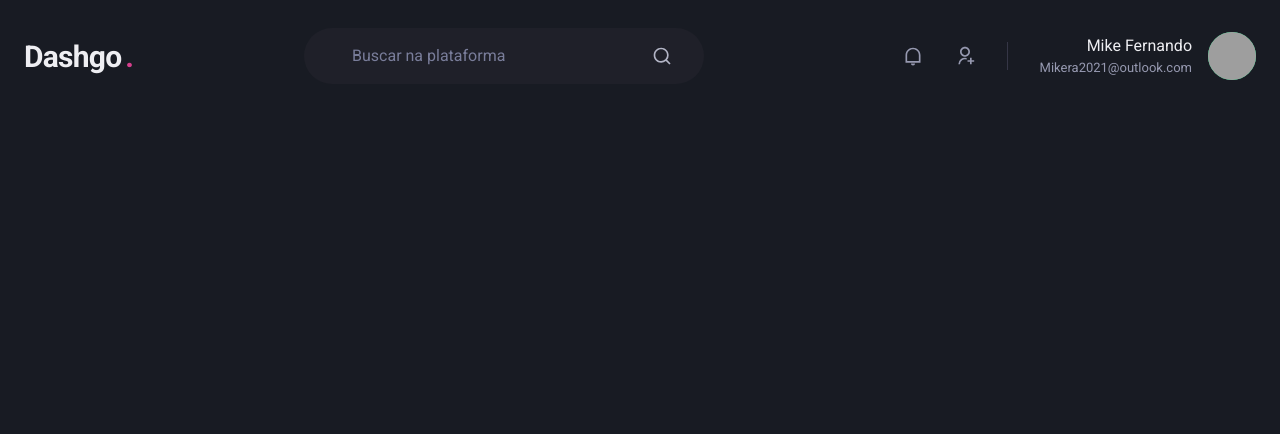
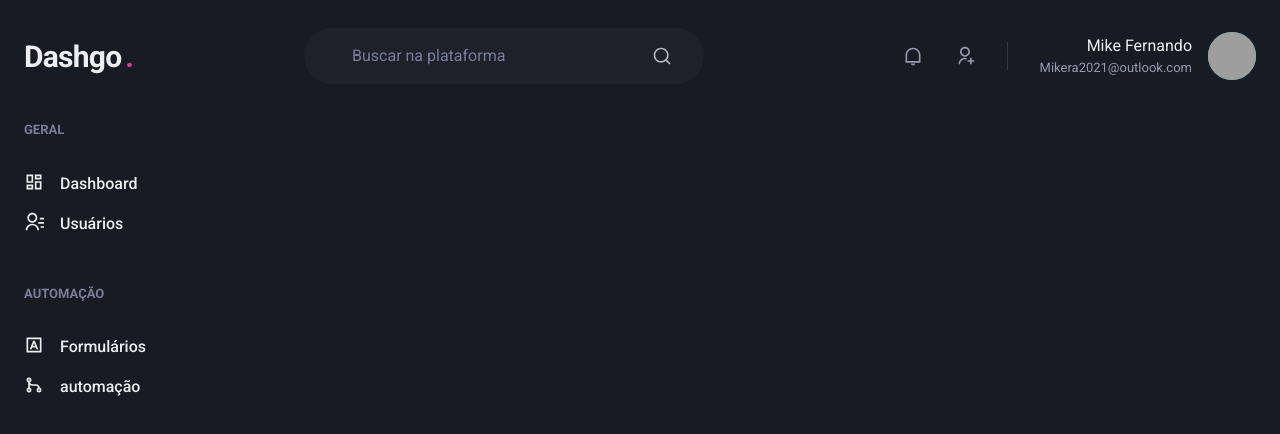
Before and after one commit to MikeFernando/Dashgo, a Next.js app: page /dashboard in a window 1280 px wide. Shown: the top 434 px of the page. Built offline with nearby package versions, Linux system fonts and the light colour scheme; grey boxes are pictures that could not be loaded.

Commit message:
Componente: Sidebar

```diff
--- /dev/null
+++ b/src/components/Sidebar.tsx
@@ -0,0 +1,37 @@
+import { Box, Icon, Link, Stack, Text } from '@chakra-ui/react'
+import { RiContactsLine, RiDashboardLine, RiGitMergeLine, RiInputMethodLine } from 'react-icons/ri'
+
+export function Sidebar() {
+   return (
+      <Box as="aside" w="64" mr="8">
+         <Stack spacing="12" align="flex-start">
+            <Box>
+               <Text fontWeight="bold" color="gray.400" fontSize="small">GERAL</Text>
+               <Stack spacing="4" mt="8" align="stretch">
+                  <Link display="flex" align="center">
+                     <Icon as={RiDashboardLine} fontSize="20" />
+                     <Text ml="4" fontWeight="medium"> Dashboard</Text>
+                  </Link>
+                  <Link display="flex" align="center">
+                     <Icon as={RiContactsLine} fontSize="20" />
+                     <Text ml="4" fontWeight="medium"> Usuários</Text>
+                  </Link>
+               </Stack>
+            </Box>
+            <Box>
+               <Text fontWeight="bold" color="gray.400" fontSize="small">AUTOMAÇÃO</Text>
+               <Stack spacing="4" mt="8" align="stretch">
+                  <Link display="flex" align="center">
+                     <Icon as={RiInputMethodLine} fontSize="20" />
+                     <Text ml="4" fontWeight="medium"> Formulários</Text>
+                  </Link>
+                  <Link display="flex" align="center">
+                     <Icon as={RiGitMergeLine} fontSize="20" />
+                     <Text ml="4" fontWeight="medium"> automação</Text>
+                  </Link>
+               </Stack>
+            </Box>
+         </Stack>
+      </Box>
+   )
+}
--- a/src/pages/dashboard.tsx
+++ b/src/pages/dashboard.tsx
@@ -1,7 +1,15 @@
 import { Header } from "../components/Header";
+import { Flex } from "@chakra-ui/react";
+import { Sidebar } from "../components/Sidebar";
 
 export default function Dashboard() {
    return (
-      <Header />
+      <Flex direction="column" h="100vh">
+         <Header />
+
+         <Flex w="100%" my="6" maxWidth={1480} mx="auto" px="6">
+            <Sidebar />
+         </Flex>
+      </Flex>
    )
 }
```
Also changed, not shown: 1 other file (tests, documents, lock files or other folders).
